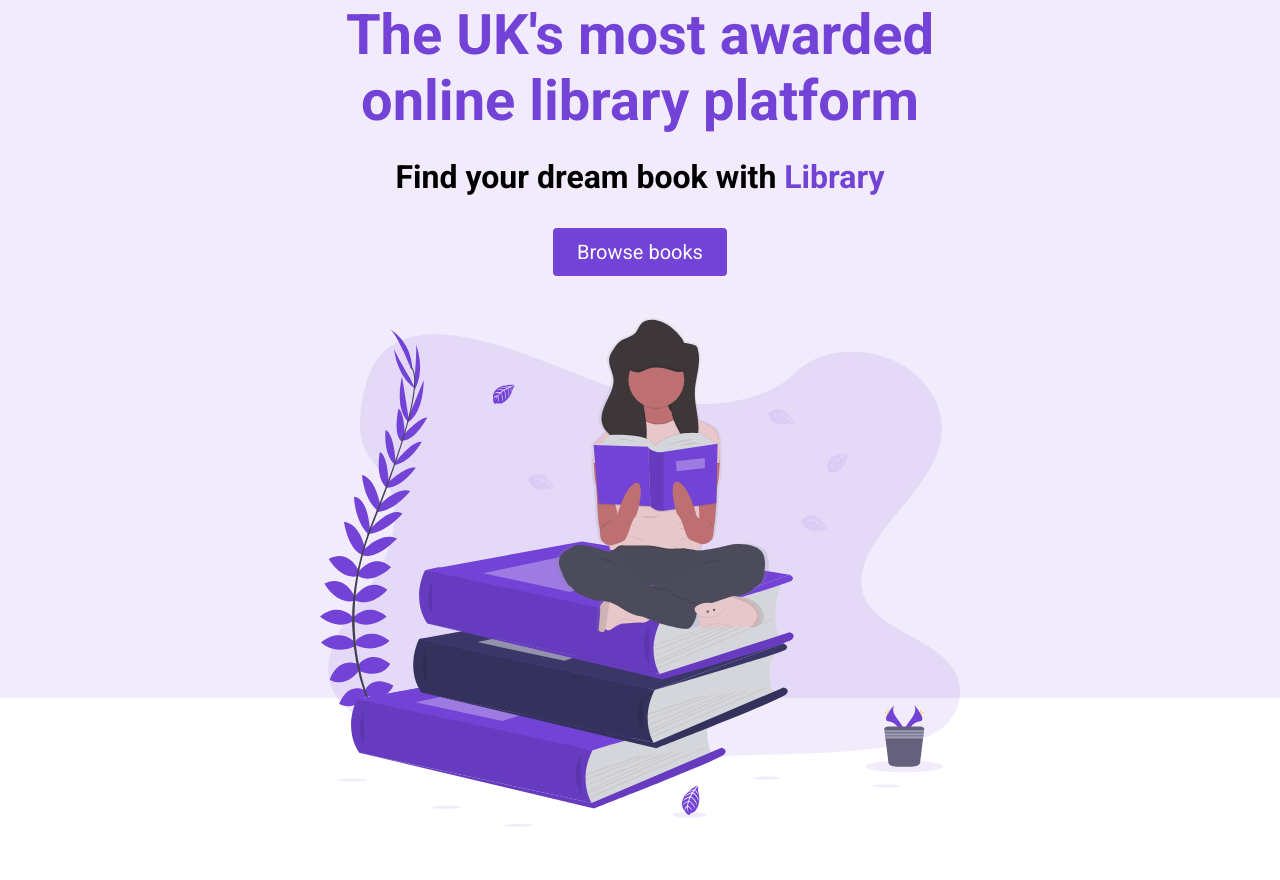
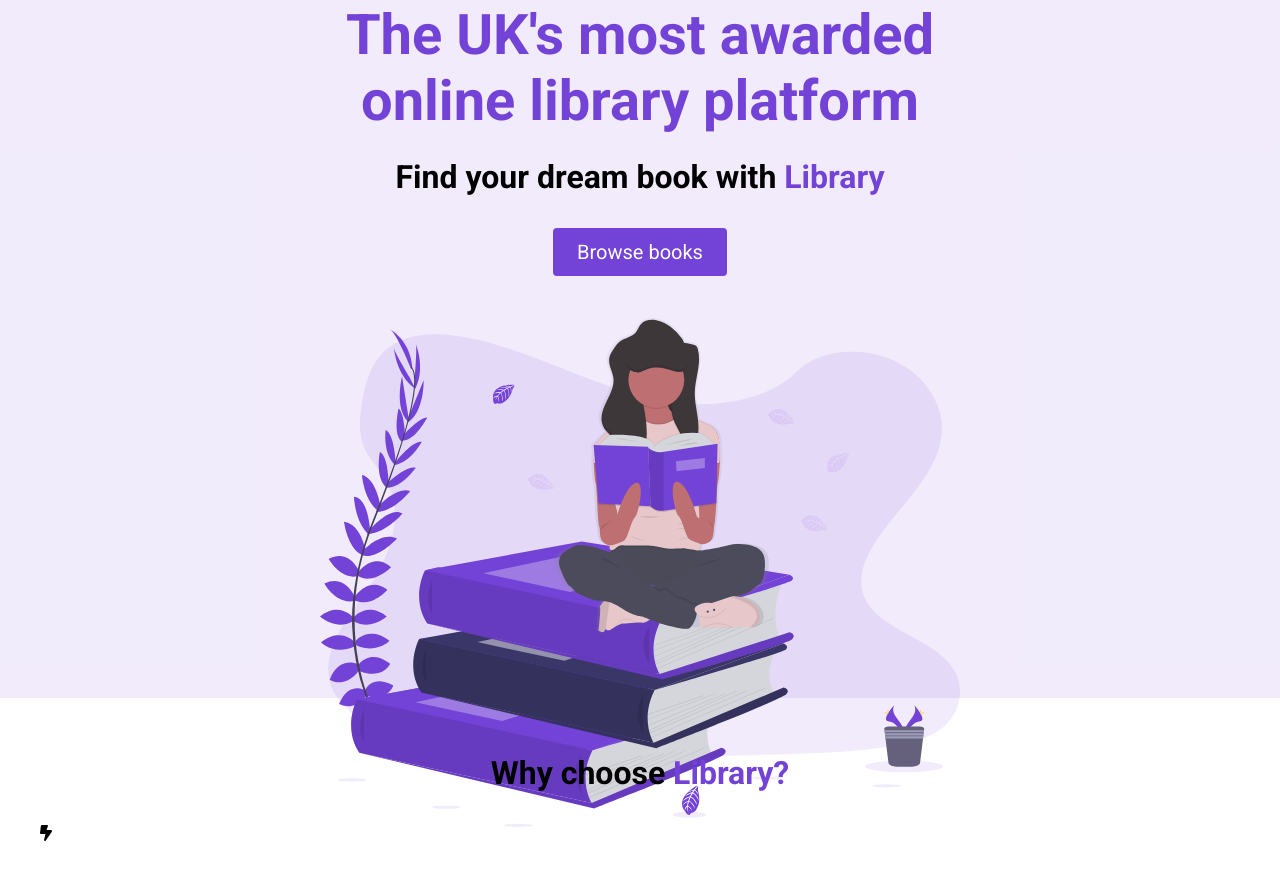
Before and after one commit to michaelcbatista/Library, a plain HTML site: page library.html in a window 1280 px wide. Shown: the part 102-982 px from the top of the page. Drawn offline with Linux system fonts and the light colour scheme.

Commit message:
Landing page

```diff
--- a/library.css
+++ b/library.css
@@ -123,3 +123,13 @@ button:active{
 .header__img--wrapper{
     padding: 20px;
 }
+
+.container{
+    padding: 56px 0;
+}
+
+.row{
+    width: 100%;
+    max-width: 1200px;
+    margin: 0 auto;
+}
--- a/library.html
+++ b/library.html
@@ -6,6 +6,7 @@
     <meta name="viewport" content="width=device-width, initial-scale=1.0">
     <title>Library</title>
     <link rel="stylesheet" href="./library.css">
+    <script src="https://kit.fontawesome.com/92d32407cc.js" crossorigin="anonymous"></script>
 </head>
 <body>
     <section id="landing">
@@ -32,5 +33,38 @@
             </div>
         </header>
     </section>
+
+    <main>
+        <section id="highlights">
+            <div class="container">
+                <div class="row">
+                    <h2 class="section__title">
+                        Why choose <span class="purple">Library?</span>
+                    </h2>
+                    <div class="highlight__wrapper">
+                        <div class="highlight">
+                            <div class="highlight__img">
+                                <i class="fa-solid fa-bolt-lightning"></i>
+                            </div>
+                        </div>
+                    </div>
+                </div>
+            </div>
+        </section>
+        <section id="features">
+            <div class="container">
+                <div class="row">
+
+                </div>
+            </div>
+        </section>
+        <section id="recent">
+            <div class="container">
+                <div class="row">
+
+                </div>
+            </div>
+        </section>
+    </main>
 </body>
 </html>
```
